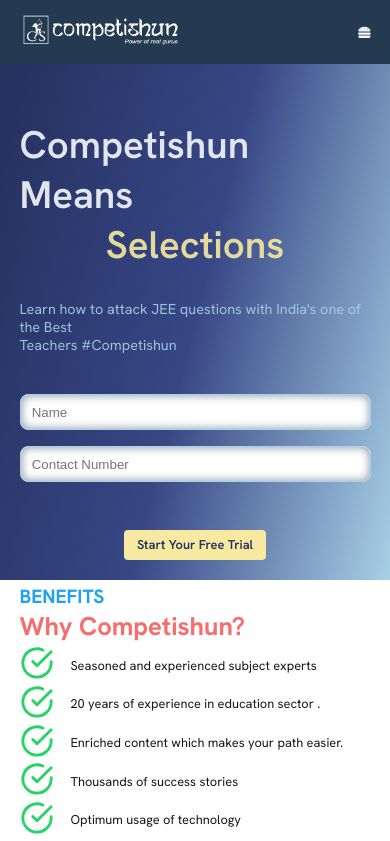
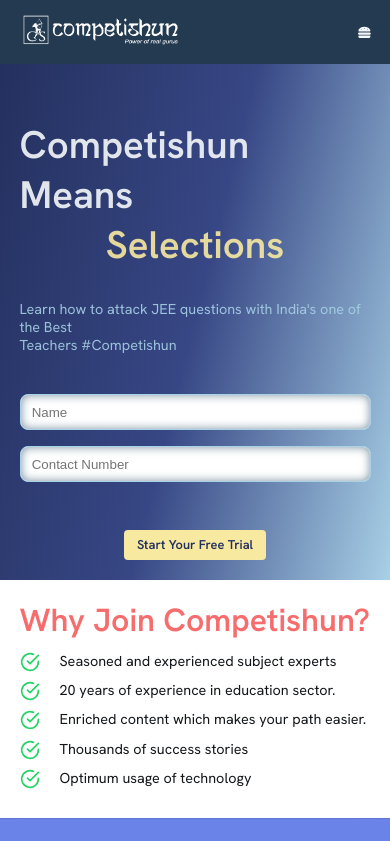
Before and after one commit to Shankar-001/Competishun, a React (Vite) app: page /enroll-now in a window 390 px wide. Shown: the top 841 px of the page. Built offline with nearby package versions, Linux system fonts and the light colour scheme; no server answers.

Commit message:
whyJoinCompetishun made mobile responsive

```diff
--- a/src/components/Footer/Footer.jsx
+++ b/src/components/Footer/Footer.jsx
@@ -158,26 +158,26 @@
                 href="https://www.facebook.com/mohit.tyagi.775"
                 target="_blank"
               >
-                <FaFacebook fontSize={32} color="#316FF6" />
+                <FaFacebook fontSize={30} color="#316FF6" className='icons' />
               </a>
 
               <a href="https://www.youtube.com/@MohitTyagi" target="_blank">
-                <FaYoutube fontSize={32} color="red" />
+                <FaYoutube fontSize={30} color="red" />
               </a>
               <a href="https://twitter.com/mohittyagi" target="_blank">
                 <FaSquareXTwitter fontSize={32} color="black" />
               </a>
               <a href="https://t.me/competishun_official" target="_blank">
-                <FaTelegram fontSize={32} color="#0088cc" />
+                <FaTelegram fontSize={30} color="#0088cc" />
               </a>
               <a
                 href="https://www.instagram.com/competishun/?hl=en"
                 target="_blank"
               >
-                <FaInstagram fontSize={32} color="#bc1888 " />
+                <FaInstagram fontSize={30} color="#bc1888 " />
               </a>
               <a href="https://wa.link/xa00yu" target="_blank">
-                <IoLogoWhatsapp fontSize={32} color="#25D366" />
+                <IoLogoWhatsapp fontSize={30} color="#25D366" />
               </a>
             </div>
 
--- a/src/components/LandingComponent/LandingWhyCompethisun.jsx
+++ b/src/components/LandingComponent/LandingWhyCompethisun.jsx
@@ -1,32 +1,37 @@
 import React from 'react';
 import { LuCheckCircle } from 'react-icons/lu';
+import student from '../../assets/student.png';
 
 export const LandingWhyCompethisun = () => {
   return (
     <div className="main-container">
-      <h2 className='benifits'>BENEFITS</h2>
-      <h1 className='heading-whyCompetishun'>Why Competishun? </h1>
-      <div className="box1" id='abc'>
+      <div className="inner-container">
+        <div className="content">
+          <h1 className="heading-whyCompetishun">
+            Why <span>Join</span> Competishun?{' '}
+          </h1>
+
+          <div className="box1" id="abc">
             <div className="check-logo">
-          <LuCheckCircle color="#25D366" size={34} />
+              <LuCheckCircle color="#25D366" className='check' />
             </div>
             <div className="info">
               <p>Seasoned and experienced subject experts</p>
             </div>
           </div>
 
-      <div className="box1" >
+          <div className="box1">
             <div className="check-logo">
-          <LuCheckCircle color="#25D366" size={34} />
+              <LuCheckCircle color="#25D366"  className='check'/>
             </div>
             <div className="info">
-          <p>20 years of experience in education sector .</p>
+              <p>20 years of experience in education sector.</p>
             </div>
           </div>
 
           <div className="box1">
             <div className="check-logo">
-          <LuCheckCircle color="#25D366" size={34} />
+              <LuCheckCircle color="#25D366"  className='check'/>
             </div>
             <div className="info">
               <p>Enriched content which makes your path easier.</p>
@@ -35,7 +40,7 @@
 
           <div className="box1">
             <div className="check-logo">
-          <LuCheckCircle color="#25D366" size={34} />
+              <LuCheckCircle color="#25D366" className='check' />
             </div>
             <div className="info">
               <p>Thousands of success stories</p>
@@ -44,13 +49,19 @@
 
           <div className="box1">
             <div className="check-logo">
-          <LuCheckCircle color="#25D366" size={34} />
+              <LuCheckCircle color="#25D366" className='check' />
             </div>
             <div className="info">
               <p>Optimum usage of technology</p>
             </div>
           </div>
         </div>
+
+        <div className="image">
+          <img src={student} alt="student" className="student-image" />
+        </div>
+      </div>
+    </div>
   );
 };
 export default LandingWhyCompethisun;
--- a/src/index.css
+++ b/src/index.css
@@ -272,6 +272,8 @@
 .footer-mainContainer .develop {
   text-align: center;
   color: var(--lightest-bg-color);
+  font-weight: 300;
+  padding-top: 1%;
 }
 .footer-mainContainer .footer-containerContent {
   margin-top: 4%;
@@ -2977,7 +2979,6 @@
   }
 }
 .Landing-Page-Main-Container .landing-highlight .landing-home-contact-field {
-  width: var(--landing-page-main-info-width);
   margin-top: 5rem;
   margin-bottom: 2.5rem;
   margin-left: 5%;
@@ -2998,6 +2999,7 @@
 }
 @media (max-width: 40em) {
   .Landing-Page-Main-Container .landing-highlight .landing-home-contact-field {
+    width: var(--landing-page-main-info-width);
     align-self: center;
     justify-self: center;
     margin-top: 2rem;
@@ -3411,25 +3413,74 @@
   flex-direction: column;
   justify-content: center;
   align-items: flex-start;
-  margin-top: 1%;
-  margin-bottom: 1%;
-}
-.Landing-Page-Main-Container .main-container .benifits {
-  color: var(--primary-color);
-}
-.Landing-Page-Main-Container .main-container .heading-whyCompetishun {
+  font-size: 1.6rem;
+  font-weight: 400;
+  font-family: var(--font-family);
+  color: var(--darkest-bg-color);
+  margin: 1% 0;
+}
+@media screen and (max-width: 1200px) {
+  .Landing-Page-Main-Container .main-container {
+    margin: 5% 0;
+  }
+}
+.Landing-Page-Main-Container .main-container .inner-container {
+  display: flex;
+  flex-direction: row;
+  justify-content: space-between;
+  align-items: center;
+  width: 100%;
+}
+.Landing-Page-Main-Container .main-container .inner-container .heading-whyCompetishun {
   color: var(--landing-secondary-color);
-}
-.Landing-Page-Main-Container .main-container .box1 {
-  display: flex;
-  flex-direction: row;
-  justify-content: center;
-  align-items: center;
-  gap: 2vh;
+  margin-bottom: 3%;
+  font-size: 6rem;
+  font-weight: 700;
+  font-family: var(--font-family);
+}
+@media screen and (max-width: 1200px) {
+  .Landing-Page-Main-Container .main-container .inner-container .heading-whyCompetishun {
+    font-size: 4rem;
+    font-weight: 600;
+    font-family: var(--font-family);
+  }
+}
+.Landing-Page-Main-Container .main-container .inner-container .box1 {
+  display: flex;
+  flex-direction: row;
+  justify-content: flex-start;
+  align-items: center;
+  gap: 2.5rem;
   margin-top: 0.2%;
-}
-.Landing-Page-Main-Container .main-container #abc {
-  margin-top: 1%;
+  margin-bottom: 1.5%;
+  align-items: flex-start;
+}
+.Landing-Page-Main-Container .main-container .inner-container .box1 .check-logo .check {
+  font-size: 3.6rem;
+}
+@media screen and (max-width: 1100px) {
+  .Landing-Page-Main-Container .main-container .inner-container .box1 .check-logo .check {
+    font-size: 2.5rem;
+  }
+}
+.Landing-Page-Main-Container .main-container .inner-container .box1 .info p {
+  font-size: 2.5rem;
+}
+@media screen and (max-width: 1200px) {
+  .Landing-Page-Main-Container .main-container .inner-container .box1 .info p {
+    font-size: 1.8rem;
+  }
+}
+@media screen and (max-width: 1100px) {
+  .Landing-Page-Main-Container .main-container .inner-container .image .student-image {
+    display: none;
+  }
+}
+.Landing-Page-Main-Container .main-container .inner-container .image .student-image {
+  position: relative;
+  height: 45rem;
+  width: 45rem;
+  right: 12%;
 }
 
 .modal-overlay {
--- a/src/styles/components/Footer/Footer.scss
+++ b/src/styles/components/Footer/Footer.scss
@@ -10,6 +10,8 @@
   .develop {
     text-align: center;
     color: var(--lightest-bg-color);
+    font-weight: 300;
+    padding-top: 1%;
   }
 
   .footer-containerContent {
@@ -153,6 +155,7 @@
           gap: 1.4rem;
           margin-top: 1.2%;
           margin-bottom: 0.9%;
+
         }
         p {
           margin-top: 0.2rem;
--- a/src/styles/components/LandingComponent/LandingHomeSection.scss
+++ b/src/styles/components/LandingComponent/LandingHomeSection.scss
@@ -72,7 +72,6 @@
   }
 
   .landing-home-contact-field {
-    width: var(--landing-page-main-info-width);
     margin: {
       top: 5rem;
       bottom: 2.5rem;
@@ -97,6 +96,7 @@
     }
 
     @media (max-width: 40em) {
+      width: var(--landing-page-main-info-width);
       align-self: center;
       justify-self: center;
       margin: {
--- a/src/styles/components/LandingComponent/whyCompethisun.scss
+++ b/src/styles/components/LandingComponent/whyCompethisun.scss
@@ -1,25 +1,74 @@
-.main-container{
+.main-container {
+  width: var(--landing-page-main-info-width);
+  @include flex-cs(column);
+  @include bodyText;
+  margin: 1% 0;
+  @media screen and (max-width: 1200px) {
+    margin: 5% 0;
+  }
 
-    width:var(--landing-page-main-info-width);
-    @include flex-cs(column);
-    margin-top: 1%;
-    margin-bottom: 1%;
+  .inner-container {
+    @include flex-sbc;
+    width: 100%;
 
-    .benifits{
-        color: var(--primary-color);
+    .heading-whyCompetishun {
+      // color: var(--landing-dark-bg-color);
+      color: var(--landing-secondary-color);
+      //   font-size: 6.2rem;
+      margin-bottom: 3%;
+      @include h1;
+      @media screen and (max-width: 1200px) {
+        // @include h2;
+        @include font-style(4rem, 600);
+      }
+      // span{
+      //     color:orange;
+      // }
     }
 
-    .heading-whyCompetishun{
-        // color: var(--landing-dark-bg-color);
-        color: var(--landing-secondary-color);
+    .box1 {
+      @include flex-sc;
+      gap: 2.5rem;
+      margin-top: 0.2%;
+      margin-bottom: 1.5%;
+      align-items: flex-start;
+
+      .check-logo{
+        .check{
+         font-size: 3.6rem;
+
+         @media screen and (max-width: 1100px) {
+
+            font-size: 2.5rem;
+         }
+
+        }
+      }
+
+      .info {
+        p {
+          font-size: 2.5rem;
+          @media screen and (max-width: 1200px) {
+            font-size: 1.8rem;
+          }
+        }
+      }
     }
 
-    .box1{
-        @include flex-cc;
-        gap:2vh;
-        margin-top:0.2%;
+    .image {
+      @media screen and (max-width: 1100px) {
+        .student-image {
+          display: none;
+        }
+      }
+      .student-image {
+        position: relative;
+        height: 45rem;
+        width: 45rem;
+        right: 12%;
+      }
     }
-    #abc{
-      margin-top: 1%;
-    }
+  }
+
+
 }
```
Also changed, not shown: src/assets/student.png (added). Lines whose indentation alone changed are shown as unchanged.
